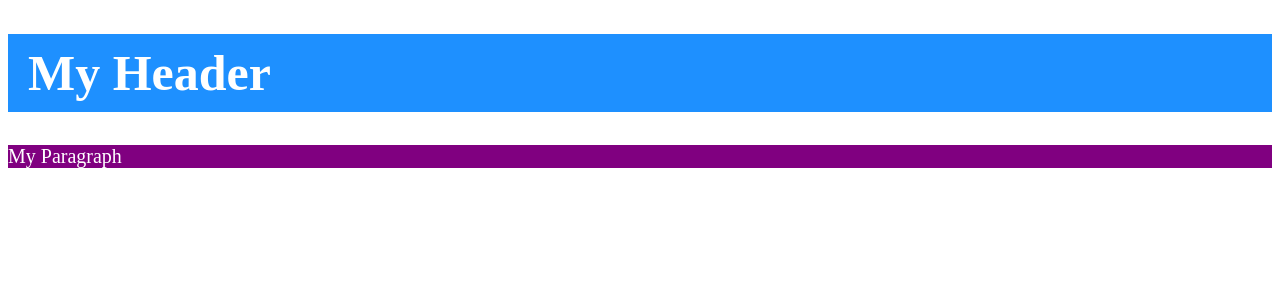
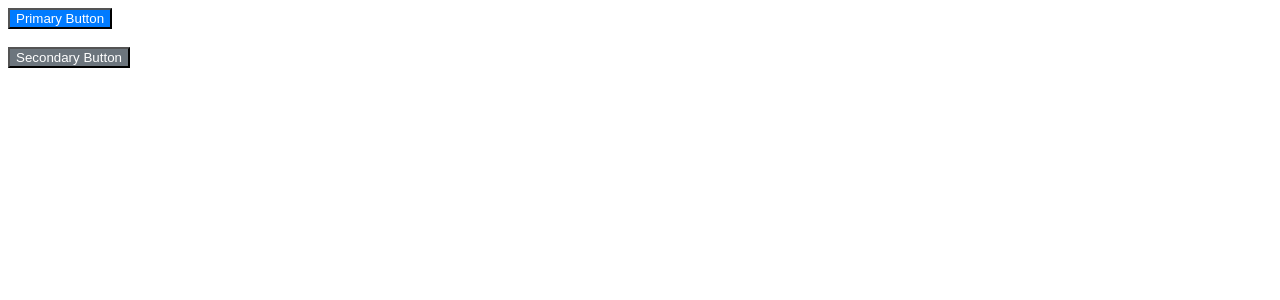
Before and after one commit to iLanceArea/MOBPROG-IT252-react-w3schools, a React (Vite) app in the folder my-react-app/: page / in a window 1280 px wide. Shown: the top 300 px of the page. Built offline with nearby package versions, Linux system fonts and the light colour scheme.

Commit message:
W3Schools React CSS Modules C3

```diff
--- /dev/null
+++ b/my-react-app/src/Button.module.css
@@ -0,0 +1,18 @@
+.mybutton {
+  padding: 10px 20px;
+  border: none;
+  border-radius: 4px;
+  cursor: pointer;
+}
+
+.primary {
+  composes: button;
+  background-color: #007bff;
+  color: white;
+}
+
+.secondary {
+  composes: button;
+  background-color: #6c757d;
+  color: white;
+}
--- a/my-react-app/src/main.jsx
+++ b/my-react-app/src/main.jsx
@@ -1,15 +1,17 @@
 import { createRoot } from 'react-dom/client';
-import styles from './MyStyles.module.css';
+import styles from './Button.module.css';
 
 function App() {
   return (
     <div>
-      <h1 className="myheader">
-        My Header
-      </h1>
-      <p className={styles.myparagraph}>
-        My Paragraph
-      </p>
+      <button className={styles.primary}>
+        Primary Button
+      </button>
+      <br/>
+      <br/>
+      <button className={styles.secondary}>
+        Secondary Button
+      </button>
     </div>
   );
 }
```
